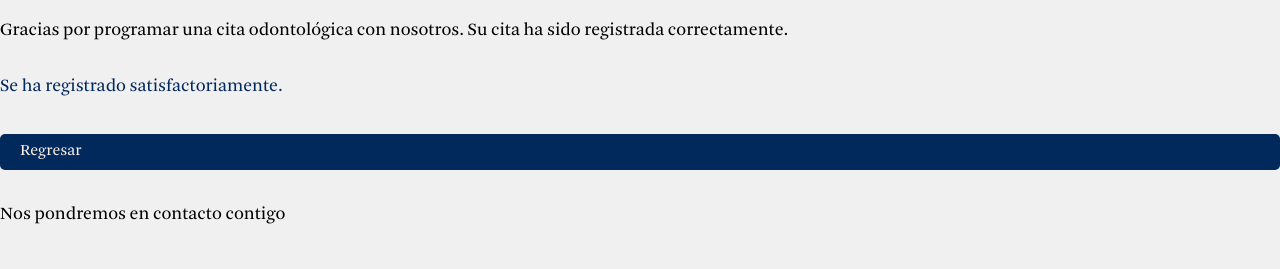
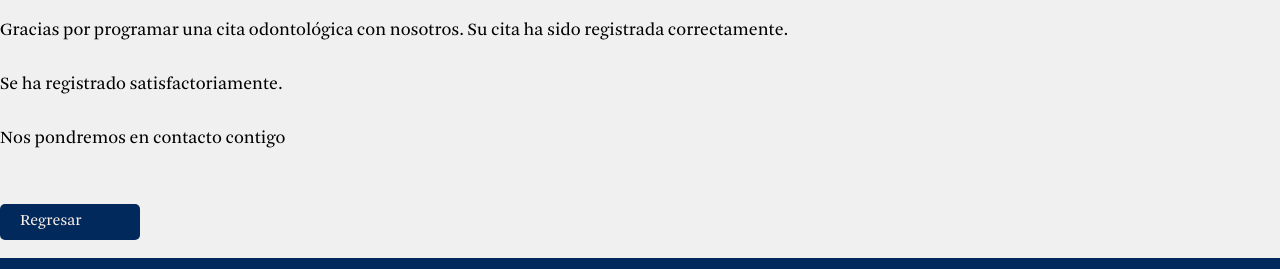
Before and after one commit to MJativa/Proyecto-Web, a plain HTML site: page confirmacion_cita.html in a window 1280 px wide. Shown: the part 185-454 px from the top of the page. Drawn offline with Linux system fonts and the light colour scheme.

Commit message:
Arreglo de estilos
By: M.J

```diff
--- a/confirmacion_cita.html
+++ b/confirmacion_cita.html
@@ -1,11 +1,13 @@
 <!DOCTYPE html>
 <html lang="es">
+
 <head>
     <meta charset="UTF-8">
     <meta name="viewport" content="width=device-width, initial-scale=1.0">
     <title>Confirmación de Cita Odontológica</title>
     <link rel="stylesheet" href="estilos.css">
 </head>
+
 <body>
     <div class="barra"></div>
     <nav class="menu">
@@ -24,9 +26,7 @@
     <h1>¡Cita Registrada con Éxito!</h1>
     <p>Gracias por programar una cita odontológica con nosotros. Su cita ha sido registrada correctamente.</p>
     <p class="mensaje-confirmacion">Se ha registrado satisfactoriamente.</p>
-  <a href="index.html" class="boton-regresar">Regresar</a><br>
     <p>Nos pondremos en contacto contigo</p><br>
-
     <a href="index.html" class="boton-regresar">Regresar</a><br>
     <footer class="piepagina">
         <img src="CoDentalPie.png" alt="Pie de Página">
@@ -43,4 +43,5 @@
         </div>
     </footer>
 </body>
+
 </html>
--- a/estilos.css
+++ b/estilos.css
@@ -808,11 +808,6 @@ th {
 
 
 /*PAGINA CONFIRMACION_CITA.PHP*/
-.mensaje-confirmacion{
-    font-size: 18px;
-    color: #01295C;
-    margin-top: 20px;
-}
 
 .boton-regresar {
     background-color: #01295C;
@@ -824,4 +819,5 @@ th {
     margin-top: 20px;
     display: inline-block;
     cursor: pointer;
+    width: 100px;
   }
```
Lines whose indentation alone changed are shown as unchanged.
